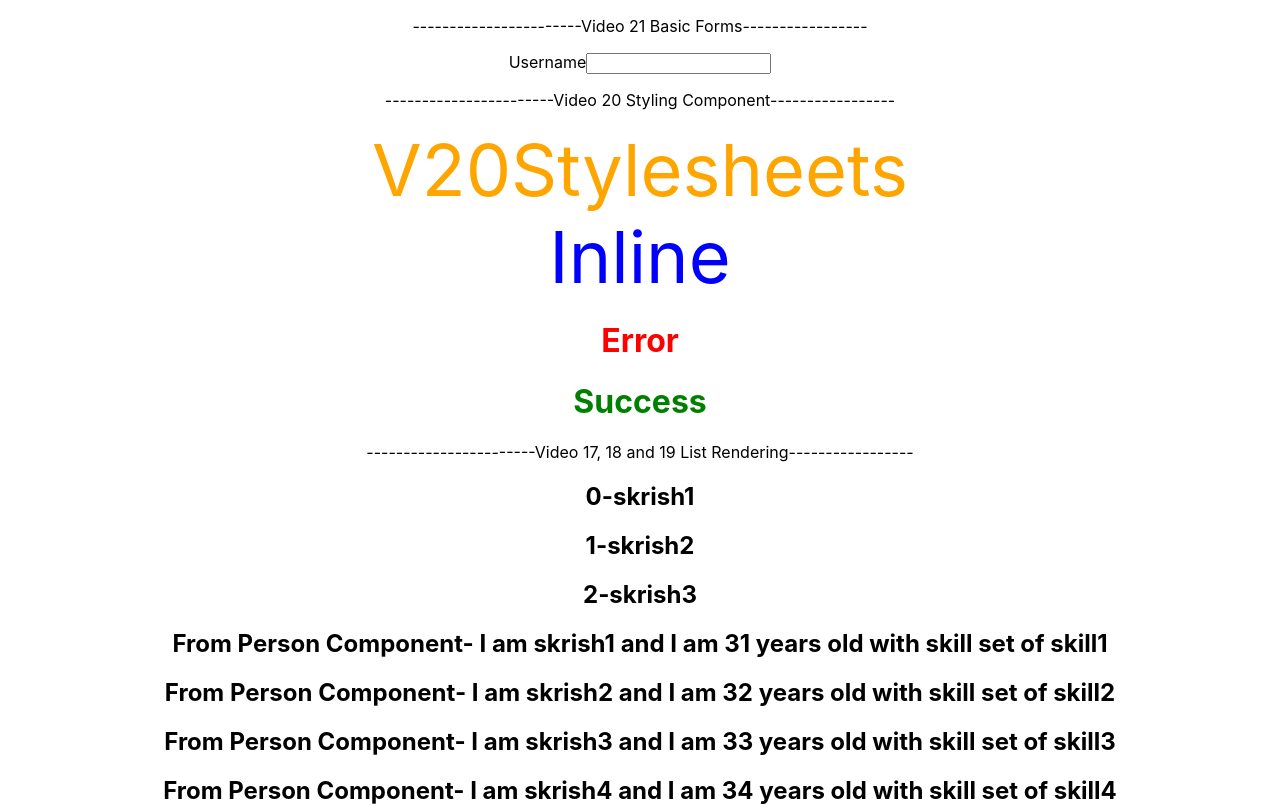
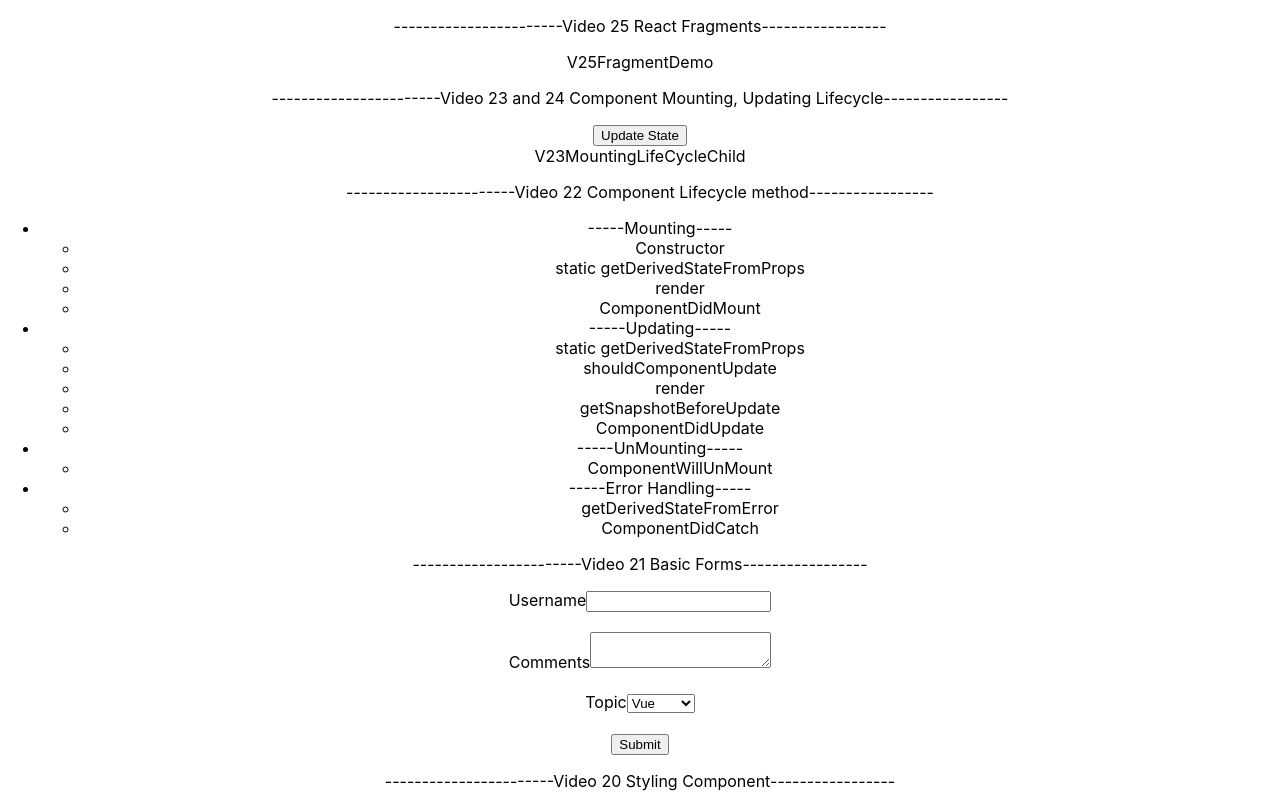
Before and after one commit to sivakrishnan/react-intro, a React (Create React App) app: page / in a window 1280 px wide. Shown: the top 806 px of the page. Built offline with nearby package versions, Linux system fonts and the light colour scheme.

Commit message:
[Skrish] Video 25 upto

```diff
--- a/src/App.js
+++ b/src/App.js
@@ -20,11 +20,80 @@ import V20InlineStyleSheet from './reactintro/V20InlineStyleSheet';
 import styles from './reactintro/appStyles.module.css';
 import './reactintro/appStyles.css';
 import V21Forms from './reactintro/V21Forms';
+import V23MountingLifeCycle from './reactintro/V23MountingLifeCycle';
+import V25FragmentDemo from './reactintro/V25FragmentDemo';
+
+
 
 function App() {
   return (
     <div className="App">
-    <p>-----------------------Video 21 Basic Forms-----------------</p>
+
+      <p>-----------------------Video 25 React Fragments-----------------</p>
+      <V25FragmentDemo></V25FragmentDemo>
+      <p>-----------------------Video 23 and 24 Component Mounting, Updating Lifecycle-----------------</p>
+      <V23MountingLifeCycle></V23MountingLifeCycle>
+      <p>-----------------------Video 22 Component Lifecycle method-----------------</p>
+      <ul>
+        <li>
+          -----Mounting-----
+          <ul>
+            <li>
+              Constructor
+            </li>
+            <li>
+              static getDerivedStateFromProps
+            </li>
+            <li>
+              render
+            </li>
+            <li>
+              ComponentDidMount
+            </li>
+          </ul>
+        </li>
+        <li>
+          -----Updating-----
+          <ul>
+            <li>
+              static getDerivedStateFromProps
+            </li>
+            <li>
+              shouldComponentUpdate
+            </li>
+            <li>
+              render
+            </li>
+            <li>
+              getSnapshotBeforeUpdate
+            </li>
+            <li>
+              ComponentDidUpdate
+            </li>
+
+          </ul>
+        </li>
+        <li>
+          -----UnMounting-----
+          <ul>
+            <li>
+              ComponentWillUnMount
+            </li>
+          </ul>
+        </li>
+        <li>
+          -----Error Handling-----
+          <ul>
+            <li>
+              getDerivedStateFromError
+            </li>
+            <li>
+              ComponentDidCatch
+            </li>
+          </ul>
+        </li>
+      </ul>
+      <p>-----------------------Video 21 Basic Forms-----------------</p>
       <V21Forms primary={true}></V21Forms>
       <p>-----------------------Video 20 Styling Component-----------------</p>
       <V20Stylesheets primary={true}></V20Stylesheets>
--- a/src/reactintro/V21Forms.js
+++ b/src/reactintro/V21Forms.js
@@ -5,7 +5,9 @@ export default class V21Forms extends Component {
         super(props)
 
         this.state = {
-            username: ''
+            username: '',
+            comments: '',
+            topic: 'vue'
         }
     }
 
@@ -15,16 +17,55 @@ export default class V21Forms extends Component {
         }), () => {
             console.log(this.state.username);
         })
+    }
 
+    handleCommentsChange = (event) => {
+        this.setState(() => ({
+            comments: event.target.value
+        }), () => {
+            console.log(this.state.comments)
+        })
+    }
+    handleTopicChange = (event) => {
+        this.setState(() => ({
+            topic: event.target.value
+        }), () => {
+            console.log(this.state.topic)
+        })
+    }
 
+    handleFormSubmit = (event) => {
+        alert(`${this.state.username}-${this.state.comments}-${this.state.topic}`);
+        event.preventDefault();
     }
     render() {
         return (
             <div>
-                <label>Username</label>
-                <input type='text' value={this.state.username}
-                    onChange={this.handleUsernameChange}
-                ></input>
+                <form onSubmit={this.handleFormSubmit}>
+                    <div>
+                        <label>Username</label>
+                        <input type='text' value={this.state.username}
+                            onChange={this.handleUsernameChange}></input>
+                    </div>
+                    <br></br>
+                    <div>
+                        <label>Comments</label>
+                        <textarea value={this.state.comments} onChange={this.handleCommentsChange}></textarea>
+                    </div>
+                    <br></br>
+                    <div>
+                        <label>Topic</label>
+                        <select value={this.state.topic} onChange={this.handleTopicChange}>
+                            <option value="react">React</option>
+                            <option value="angular">Angular</option>
+                            <option value="vue">Vue</option>
+                        </select>
+                    </div>
+                    <br></br>
+                    <div>
+                        <button type='submit'>Submit</button>
+                    </div>
+                </form>
             </div>
         )
     }
--- /dev/null
+++ b/src/reactintro/V23MountingLifeCycle.js
@@ -0,0 +1,58 @@
+import React, { Component } from 'react'
+import V23MountingLifeCycleChild from './V23MountingLifeCycleChild'
+
+export default class V23MountingLifeCycle extends Component {
+
+    constructor(props) {
+        super(props)
+
+        this.state = {
+            name: 'skrish'
+        }
+
+        console.log('Component Mounting Lifecyle---Parent - Constructor');
+    }
+
+    static getDerivedStateFromProps(props, state) {
+        console.log('Component Mounting Lifecyle---Parent - getDerivedStateFromProps');
+        return null;
+    }
+
+    componentDidMount() {
+        console.log('Component Mounting Lifecyle---Parent - componentDidMount');
+    }
+
+    shouldComponentUpdate() {
+        console.log('Component Mounting Lifecyle---Parent - shouldComponentUpdate');
+        return true;
+    }
+
+
+    getSnapshotBeforeUpdate(prevProps, prevState) {
+        console.log('Component Mounting Lifecyle---Parent - getSnapshotBeforeUpdate');
+        return null;
+    }
+
+
+    componentDidUpdate(prevProps, prevState) {
+        console.log('Component Mounting Lifecyle---Parent - componentDidUpdate');
+    }
+
+    changeState = () => {
+        this.setState(() => ({
+            name: 'Hello Skrish'
+        }), () => {
+            console.log(this.state.name)
+        })
+    }
+    render() {
+        console.log('Component Mounting Lifecyle---Parent - render');
+        return (
+            <div>
+                <button  onClick={this.changeState}>Update State</button>
+                <V23MountingLifeCycleChild></V23MountingLifeCycleChild>
+
+            </div>
+        )
+    }
+}
--- /dev/null
+++ b/src/reactintro/V23MountingLifeCycleChild.js
@@ -0,0 +1,46 @@
+import React, { Component } from 'react'
+
+export default class V23MountingLifeCycleChild extends Component {
+
+    constructor(props) {
+        super(props)
+
+        this.state = {
+            name: 'skrish'
+        }
+
+        console.log('Component Mounting Lifecyle---Child - Constructor');
+    }
+
+    static getDerivedStateFromProps(props, state) {
+        console.log('Component Mounting Lifecyle---Child - getDerivedStateFromProps');
+        return null;
+    }
+
+    componentDidMount() {
+        console.log('Component Mounting Lifecyle---Child - componentDidMount');
+    }
+
+    shouldComponentUpdate() {
+        console.log('Component Mounting Lifecyle---Child - shouldComponentUpdate');
+        return true;
+    }
+
+
+    getSnapshotBeforeUpdate(prevProps, prevState) {
+        console.log('Component Mounting Lifecyle---Child - getSnapshotBeforeUpdate');
+        return null;
+    }
+
+
+    componentDidUpdate(prevProps, prevState) {
+        console.log('Component Mounting Lifecyle---Child - componentDidUpdate');
+    }
+
+    render() {
+        console.log('Component Mounting Lifecyle---Child - render');
+        return (
+            <div>V23MountingLifeCycleChild</div>
+        )
+    }
+}
--- /dev/null
+++ b/src/reactintro/V25FragmentDemo.js
@@ -0,0 +1,9 @@
+import React from 'react'
+
+function V25FragmentDemo() {
+  return (
+    <div>V25FragmentDemo</div>
+  )
+}
+
+export default V25FragmentDemo
```
